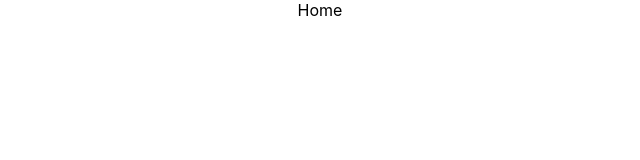
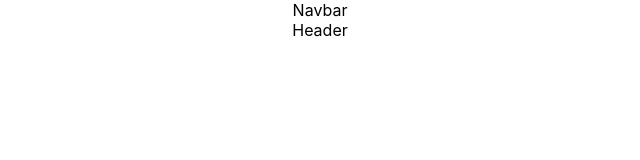
Before and after one commit to StirlingProjects/TagBoks, a React (Create React App) app: page / in a window 1280 px wide. Shown: the top 160 px of the page, without its empty margins (320-960 px from the left). Built offline with nearby package versions, Linux system fonts and the light colour scheme.

Commit message:
added header to home

```diff
--- /dev/null
+++ b/src/components/Header/Header.jsx
@@ -0,0 +1,9 @@
+import React from 'react'
+
+const Header = () => {
+  return (
+    <div>Header</div>
+  )
+}
+
+export default Header
--- a/src/containers/Home/Home.jsx
+++ b/src/containers/Home/Home.jsx
@@ -1,9 +1,15 @@
-import React from 'react'
+import React from "react";
+
+import Navbar from "../../components/Navbar/Navbar";
+import Header from "../../components/Header/Header";
 
 const Home = () => {
-  return (
-    <div>Home</div>
-  )
-}
+    return (
+        <div className="home">
+            <Navbar />
+            <Header />
+        </div>
+    );
+};
 
-export default Home
+export default Home;
```
Also changed, not shown: src/components/Header/Header.scss (added).
